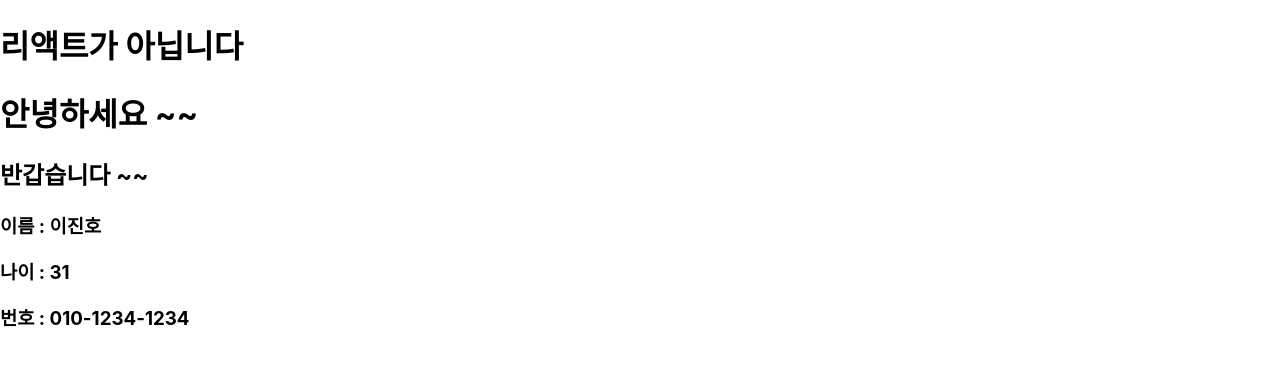
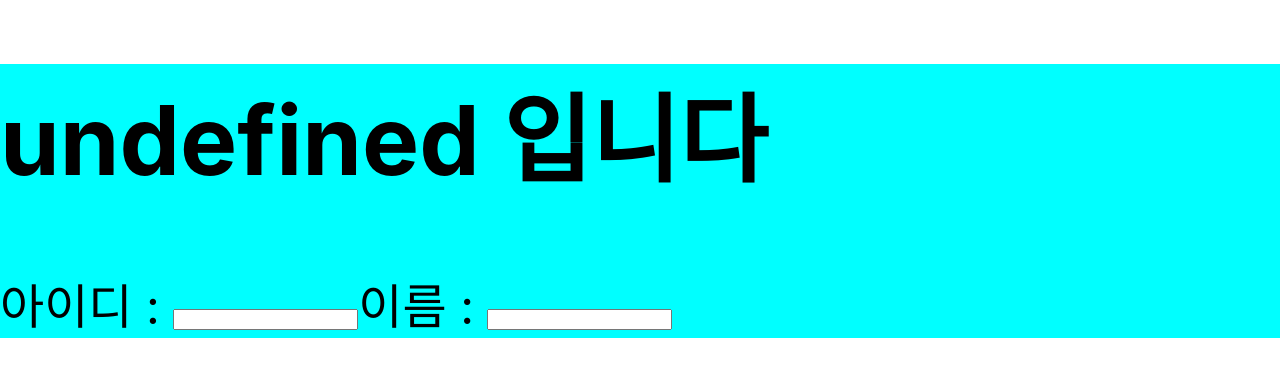
Before and after one commit to Hogrii/Douzone_React, a React (Create React App) app in the folder hello-app/: page / in a window 1280 px wide. Shown: the top 376 px of the page. Built offline with nearby package versions, Linux system fonts and the light colour scheme.

Commit message:
스타일 적용하기

```diff
--- a/hello-app/src/App.css
+++ b/hello-app/src/App.css
@@ -36,3 +36,9 @@
     transform: rotate(360deg);
   }
 }
+
+.react {
+  background: aqua;
+  color: black;
+  font-size: 48px;
+}
--- /dev/null
+++ b/hello-app/src/App2.js
@@ -0,0 +1,49 @@
+import './App.css';
+
+/*
+    falsy
+    false, null, undefined, 0, ''
+ */
+function App2() {
+  const name = undefined;
+  const style = {
+    backgroundColor: 'black',
+    color: 'aqua',
+    fontWeight: 'bold',
+    fontSize: '48px',
+  };
+
+  return (
+    /*
+        <div style={style}>
+        {name} <h1>undefined 입니다</h1>
+        </div>
+     */
+
+    /*
+        변수를 선언하고 입력하는 것이 아니라면 중괄호를 2번 열어야 한다
+        <div style={{
+            backgroundColor: "black",
+            color: "aqua",
+            fontWeight: "bold",
+            fontSize: "48px",
+        }}>
+            {name} <h1>undefined 입니다</h1>
+        </div>
+     */
+
+    // React에서는 class -> className으로 사용해야 한다
+    <div className="react">
+      {name} <h1>undefined 입니다</h1>
+      {/* React에서는 반드시 태그를 닫아줘야 한다 -> input태그도 예외가 아님 */}
+      아이디 : <input name="uid"></input>
+      이름 : <input name="uname" />
+      {
+        // 라인 주석 -> 같은 라인에 중괄호를 닫으면 안된다(중괄호마저 주석 처리를 하기 때문)
+        /* 블럭 주석 */
+      }
+    </div>
+  );
+}
+
+export default App2;
--- a/hello-app/src/index.js
+++ b/hello-app/src/index.js
@@ -1,13 +1,14 @@
-import React from 'react';
-import ReactDOM from 'react-dom/client';
-import './index.css';
-import App from './App';
-import reportWebVitals from './reportWebVitals';
+import React from "react";
+import ReactDOM from "react-dom/client";
+import "./index.css";
+import App from "./App";
+import App2 from "./App2";
+import reportWebVitals from "./reportWebVitals";
 
-const root = ReactDOM.createRoot(document.getElementById('root'));
+const root = ReactDOM.createRoot(document.getElementById("root"));
 root.render(
   <React.StrictMode>
-    <App />
+    <App2 />
   </React.StrictMode>
 );
 
```
